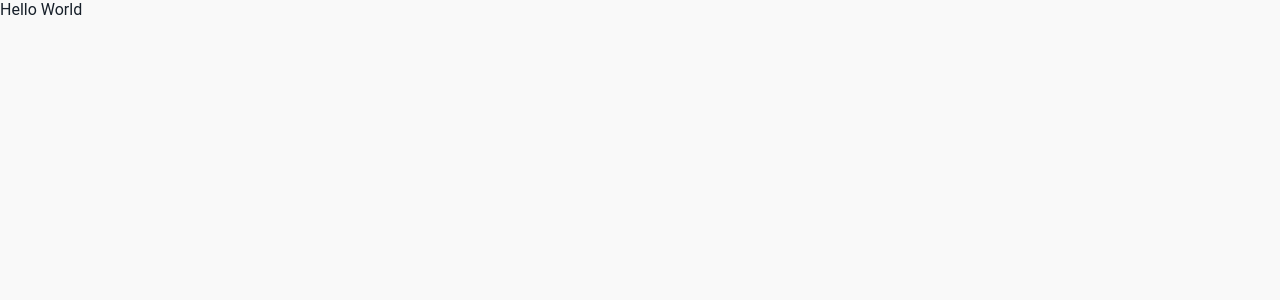
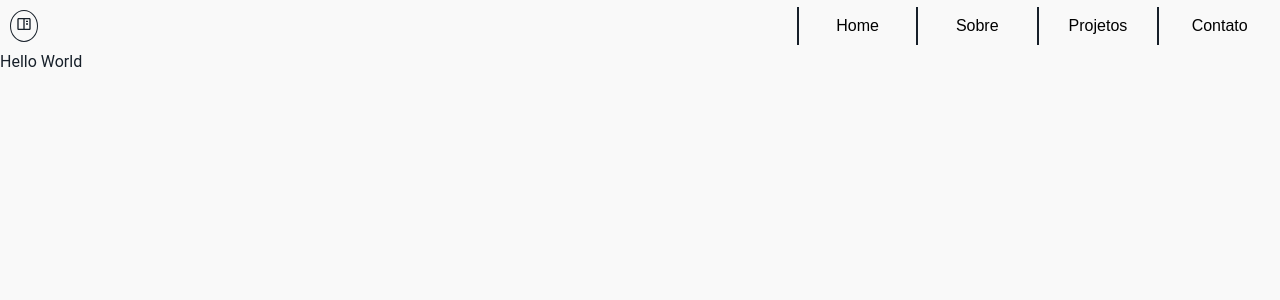
Before and after one commit to Thiago-spart/portifolio-example, a Next.js app: page / in a window 1280 px wide. Shown: the top 300 px of the page. Built offline with nearby package versions, Linux system fonts and the light colour scheme.

Commit message:
Create Header component

```diff
--- a/pages/_app.js
+++ b/pages/_app.js
@@ -1,8 +1,11 @@
+import { Header } from "./components/Header";
+
 import { GlobalStyle } from "../styles/globals.ts";
 
 function MyApp({ Component, pageProps }) {
   return (
     <>
+      <Header />
       <Component {...pageProps} />
       <GlobalStyle />
     </>
--- a/pages/api/hello.js
+++ /dev/null
@@ -1,5 +0,0 @@
-// Next.js API route support: https://nextjs.org/docs/api-routes/introduction
-
-export default (req, res) => {
-  res.status(200).json({ name: 'John Doe' })
-}
--- /dev/null
+++ b/pages/components/Header/index.tsx
@@ -0,0 +1,21 @@
+import { Container, HeaderLogo, NavBar, NavLink } from "./styles";
+import { BiBookContent } from "react-icons/bi";
+
+export const Header = () => {
+  return (
+    <>
+      <Container>
+        <HeaderLogo>
+          <BiBookContent />
+        </HeaderLogo>
+
+        <NavBar>
+          <NavLink>Home</NavLink>
+          <NavLink>Sobre</NavLink>
+          <NavLink>Projetos</NavLink>
+          <NavLink>Contato</NavLink>
+        </NavBar>
+      </Container>
+    </>
+  );
+};
--- /dev/null
+++ b/pages/components/Header/styles.ts
@@ -0,0 +1,38 @@
+import styled from "styled-components";
+
+export const Container = styled.header`
+	display: flex;
+	align-items: center;
+	background: var(--light);
+	color: var(--dark);
+	width: 100%;
+`
+
+export const HeaderLogo = styled.div`
+	border: 1px solid var(--dark);
+	border-radius: 50%;
+	color: var(--dark);
+	padding: 0.5rem;
+	margin: 1rem;
+`
+
+export const NavBar = styled.nav`
+	display: grid;
+	margin-left: auto;
+	grid-template-columns: repeat(4, 1fr);
+`
+
+export const NavLink = styled.button`
+	border-right: 2px solid var(--dark);
+  padding: 1rem 3rem;
+  background: var(--light);
+	cursor: pointer;
+
+	&:first-child {
+		border-left: 2px solid var(--dark);
+	}
+
+	&:last-child {
+		border-right: none;
+	}
+`
```
